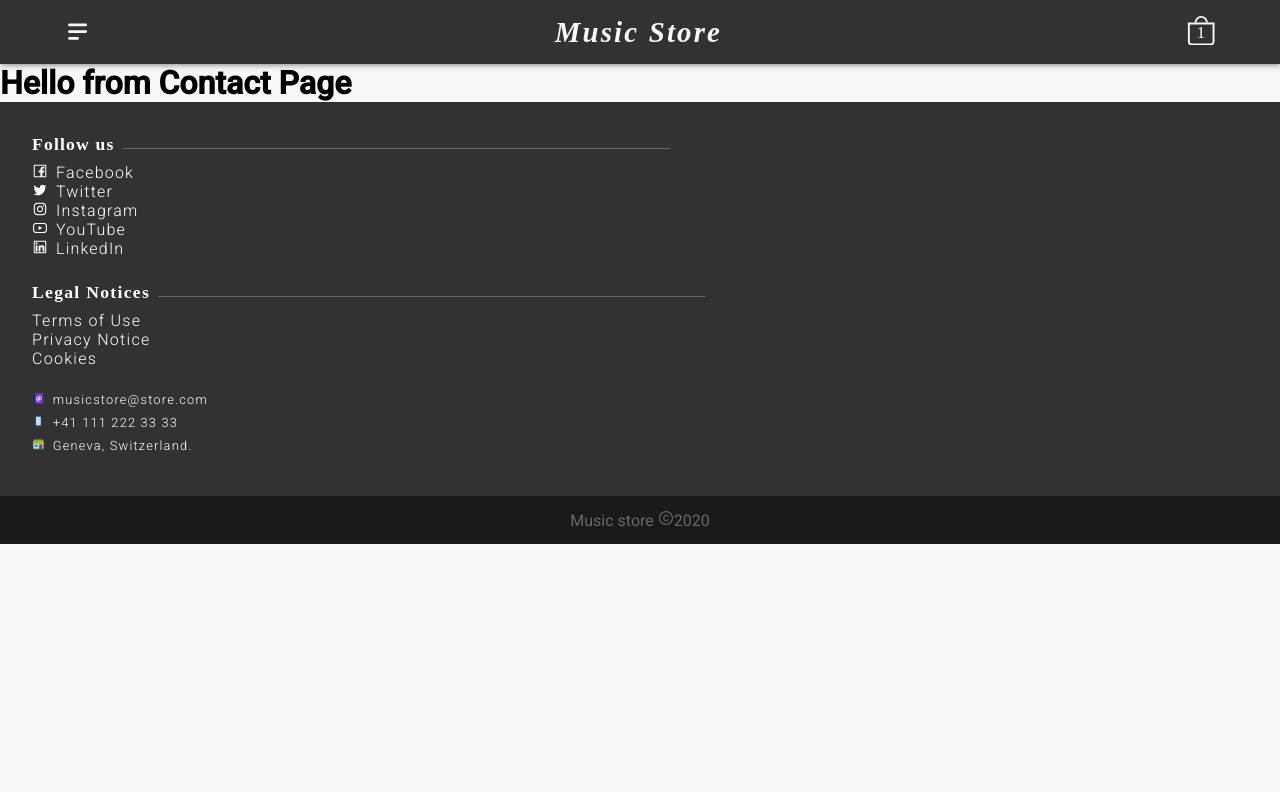
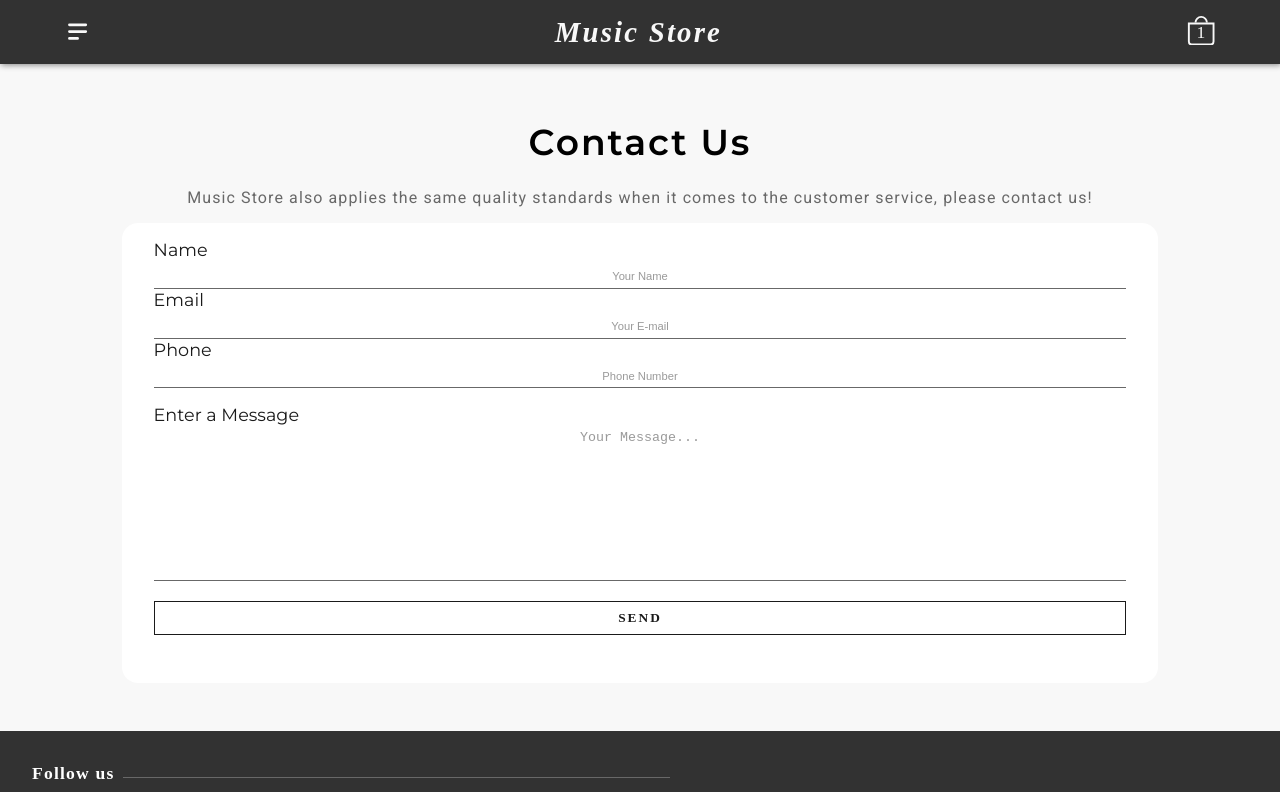
Before and after one commit to PadillaTom/MusicStore, a React (Create React App) app: page /contact in a window 1280 px wide. Shown: the top 792 px of the page. Built offline with nearby package versions, Linux system fonts and the light colour scheme; no server answers; the database is empty; a web font is replaced by a local one.

Commit message:
start isntruments, articles

```diff
--- a/src/App.css
+++ b/src/App.css
@@ -632,9 +632,9 @@ a {
   padding-bottom: 0.3rem;
 }
 .btn-stores {
-  border: 1px solid var(--CtaColor);
-  color: var(--CtaColor);
-  background: transparent;
+  color: white;
+  background: var(--CtaColor);
+  border: 1px solid white;
   margin-top: 1rem;
   padding: 0.5rem 4rem;
   font-family: var(--CtaFonts);
@@ -645,12 +645,139 @@ a {
   transition: var(--MainTransition);
 }
 .btn-stores:hover {
+  border: 1px solid var(--CtaColor);
+  color: var(--CtaColor);
+  background: transparent;
+}
+/* End Visit Stores*/
+
+/* ::::::::::::::::::: About Page ::::::::::::::::::::: */
+.about-sect {
+  min-height: 45vh;
+  text-align: center;
+}
+.about-img {
+  width: 90%;
+  height: 12rem;
+  object-fit: cover;
+  margin: 0 auto;
+  text-align: center;
+  border-radius: 1rem;
+  border: 2px solid var(--GrayColor);
+}
+.about-info {
+  width: 85%;
+  margin: 0 auto;
+  text-align: center;
+  font-family: var(--TextsFont);
+  letter-spacing: 1.2px;
+  color: var(--GrayColor);
+  padding: 1rem 0rem;
+  margin-bottom: 1rem;
+}
+.btn-about {
+  border: 1px solid var(--CtaColor);
+  color: var(--CtaColor);
+  background: transparent;
+  padding: 0.5rem 4rem;
+  font-family: var(--CtaFonts);
+  letter-spacing: 2px;
+  text-transform: uppercase;
+  font-weight: 600;
+  cursor: pointer;
+  transition: var(--MainTransition);
+  margin-bottom: 3rem;
+}
+.btn-about:hover {
   color: white;
   background: var(--CtaColor);
   border: 1px solid white;
 }
+/* End About Page */
 
-/* End Visit Stores*/
+/* ::::::::::::::::::: Contact Page ::::::::::::::::::::: */
+.contact-subtitle {
+  text-align: center;
+  color: var(--FontGrayColor);
+  font-family: var(--TextsFont);
+  letter-spacing: 1.1px;
+  margin-bottom: 1rem;
+}
+.contact-form {
+  width: 90%;
+  margin: 0 auto;
+  background-color: white;
+  padding: 1rem 2rem;
+  margin-bottom: 3rem;
+  border-radius: 1rem;
+}
+.form-control {
+  margin-bottom: 1rem;
+}
+.single-control {
+  width: 100%;
+  display: flex;
+  flex-direction: column;
+  justify-content: space-around;
+}
+.single-label {
+  font-size: 1.1rem;
+  color: var(--CtaColor);
+  font-family: var(--TitleFont);
+  margin-bottom: 0.2rem;
+}
+.single-input {
+  border: none;
+  outline: none;
+  border-bottom: 1px solid var(--FontGrayColor);
+  padding: 0.3rem;
+}
+.single-input::placeholder {
+  font-size: 0.7rem;
+  color: #686868ad;
+  text-align: center;
+}
+.form-msg-control {
+  margin: 1rem 0rem;
+}
+.form-msg {
+  margin-top: 0.3rem;
+  width: 100%;
+  border: none;
+  outline: none;
+  border-bottom: 1px solid var(--FontGrayColor);
+  resize: none;
+}
+.form-msg::placeholder {
+  text-align: center;
+  color: #686868ad;
+}
+.btn-form {
+  width: 100%;
+  border: 1px solid var(--CtaColor);
+  color: var(--CtaColor);
+  background: transparent;
+  padding: 0.5rem 4rem;
+  font-family: var(--CtaFonts);
+  letter-spacing: 2px;
+  text-transform: uppercase;
+  font-weight: 600;
+  cursor: pointer;
+  transition: var(--MainTransition);
+  margin-bottom: 1rem;
+}
+.btn-form:hover {
+  color: white;
+  background: var(--CtaColor);
+  border: 1px solid white;
+}
+/* End Contact Page */
+
+/* ::::::::::::::::::: Variables ::::::::::::::::::::: */
+/* End Variables */
+
+/* ::::::::::::::::::: Variables ::::::::::::::::::::: */
+/* End Variables */
 
 /* ::::::::::::::::::: Variables ::::::::::::::::::::: */
 /* End Variables */
--- a/src/Pages/AboutPage.js
+++ b/src/Pages/AboutPage.js
@@ -1,10 +1,31 @@
 import React from 'react';
+import { Link } from 'react-router-dom';
 
 const AboutPage = () => {
   return (
-    <div>
-      <h1>Hello from About Page</h1>
-    </div>
+    <section className='section about-sect'>
+      <div className='section-title'>
+        <h1>About us</h1>
+      </div>
+      <div className='section-center'>
+        <img
+          src='https://firebasestorage.googleapis.com/v0/b/music-store-c8b9c.appspot.com/o/Others%2Fstore1.jpg?alt=media&token=89aa9262-9b60-4f84-ab25-9032b563d268'
+          alt='our-store'
+          className='about-img'
+        />
+        <div className='about-info'>
+          <p>
+            Lorem, ipsum dolor sit amet consectetur adipisicing elit. Alias quod
+            fugiat id consequatur est commodi, perferendis explicabo maiores
+            aspernatur. Nihil quam, maiores adipisci libero dolores, id
+            repellendus autem est tempore odit molestias? Placeat, aperiam iure.
+          </p>
+        </div>
+        <Link to='/instruments'>
+          <button className='btn-about'>View Collection</button>
+        </Link>
+      </div>
+    </section>
   );
 };
 
--- a/src/Pages/ContactPage.js
+++ b/src/Pages/ContactPage.js
@@ -2,9 +2,69 @@ import React from 'react';
 
 const ContactPage = () => {
   return (
-    <div>
-      <h1>Hello from Contact Page</h1>
-    </div>
+    <section className='section contact-sect'>
+      <div className='section-title'>
+        <h2>Contact Us</h2>
+      </div>
+      <div className='section-center'>
+        <div className='contact-subtitle'>
+          <p>
+            Music Store also applies the same quality standards when it comes to
+            the customer service, please contact us!
+          </p>
+        </div>
+        <form className='contact-form'>
+          <div className='form-control'>
+            <div className='single-control'>
+              <label htmlFor='name' className='single-label'>
+                Name
+              </label>
+              <input
+                type='text'
+                placeholder='Your Name'
+                name='name'
+                className='single-input'
+              />
+            </div>
+            <div className='single-control'>
+              <label htmlFor='email' className='single-label'>
+                Email
+              </label>
+              <input
+                type='text'
+                placeholder='Your E-mail'
+                name='email'
+                className='single-input'
+              />
+            </div>
+            <div className='single-control'>
+              <label htmlFor='phone' className='single-label'>
+                Phone
+              </label>
+              <input
+                type='text'
+                placeholder='Phone Number'
+                name='phone'
+                className='single-input'
+              />
+            </div>
+            <div className='form-msg-control'>
+              <label htmlFor='message' className='single-label'>
+                Enter a Message
+              </label>
+              <textarea
+                name='message'
+                placeholder='Your Message...'
+                rows='10'
+                className='form-msg'
+              ></textarea>
+              <br />
+            </div>
+            <button className='btn-form'>Send</button>
+          </div>
+        </form>
+      </div>
+    </section>
   );
 };
 
```
